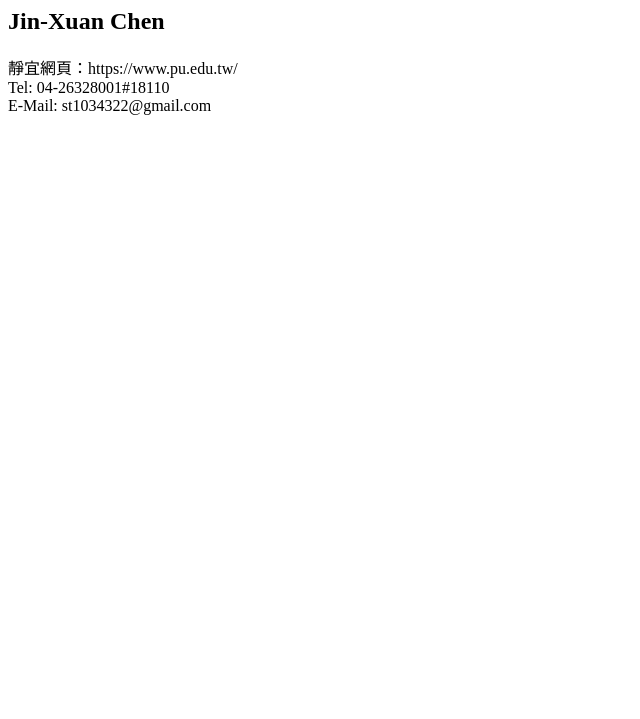
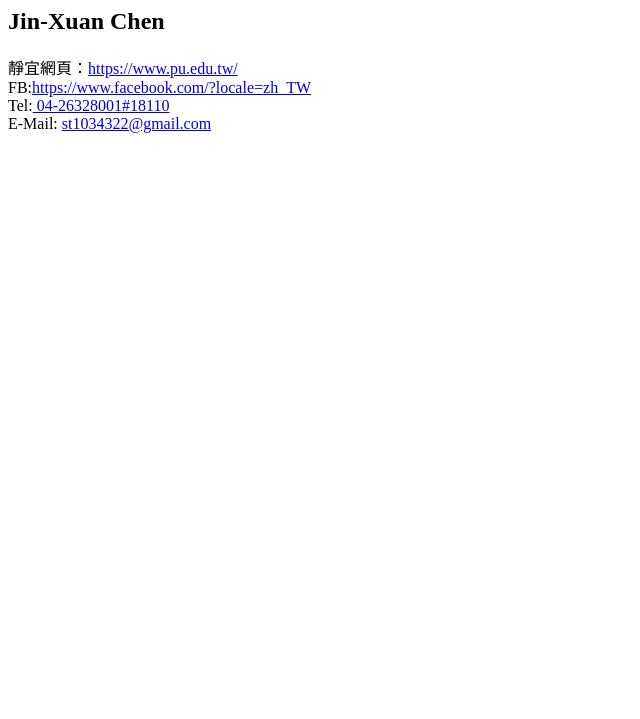
Before and after one commit to abcjin10/aboutme, a plain HTML site: page about.html in a window 1280 px wide. Shown: the part 81-800 px from the top of the page, without its empty margins (0-640 px from the left). Drawn offline with Linux system fonts and the light colour scheme.

Commit message:
version 3: Hyperlink

```diff
--- a/about.html
+++ b/about.html
@@ -9,9 +9,10 @@
 <h1>陳錦璇</h1>
 <h2>Jin-Xuan Chen</h2>
 
-靜宜網頁：https://www.pu.edu.tw/<br>
-Tel: 04-26328001#18110<br>
-E-Mail: st1034322@gmail.com<br>
+靜宜網頁：<a href="https://www.pu.edu.tw/">https://www.pu.edu.tw/</a><br>
+FB:<a href="https://www.facebook.com/?locale=zh_TW"target="_blank">https://www.facebook.com/?locale=zh_TW</a><br>
+Tel:<a href="tel04-26328001,18110"> 04-26328001#18110</a><br>
+E-Mail: <a href="mailto:st1034322@gmail.com">st1034322@gmail.com</a><br>
 
 </body>
 </html>
```
